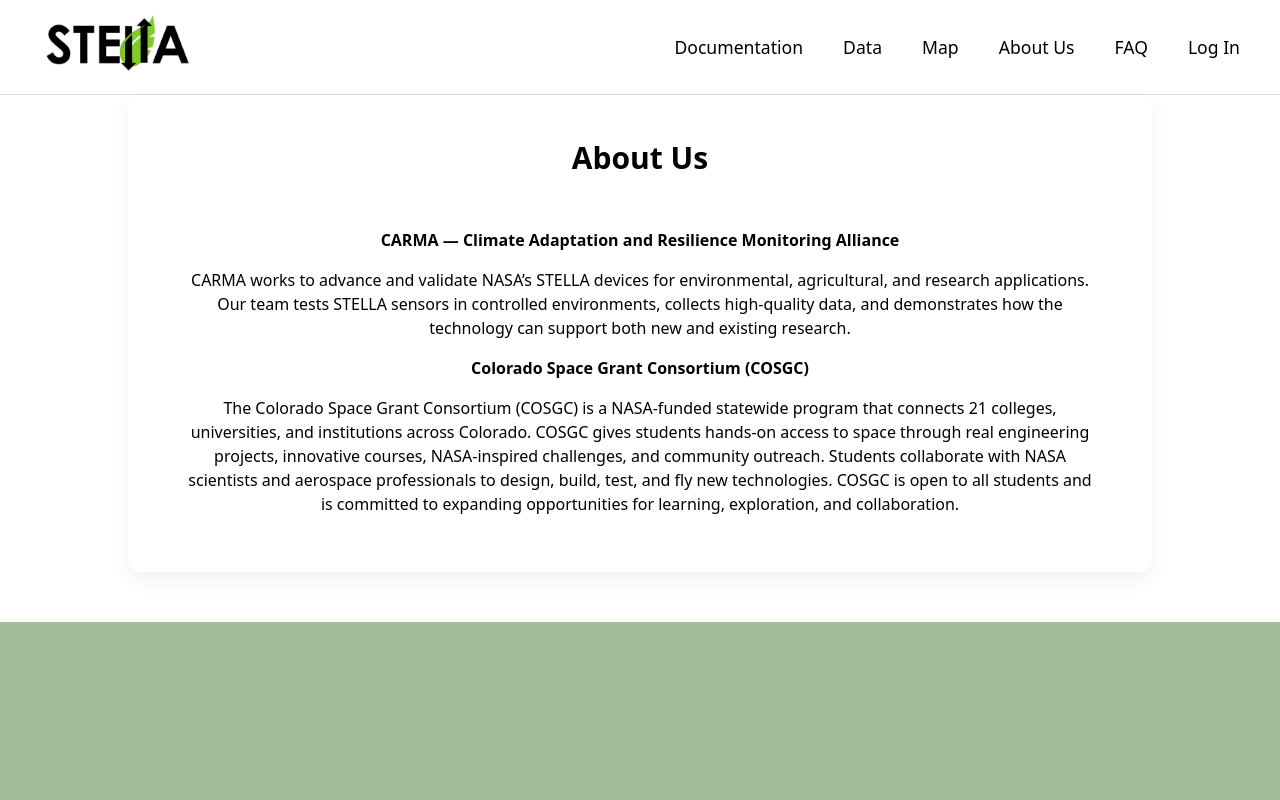
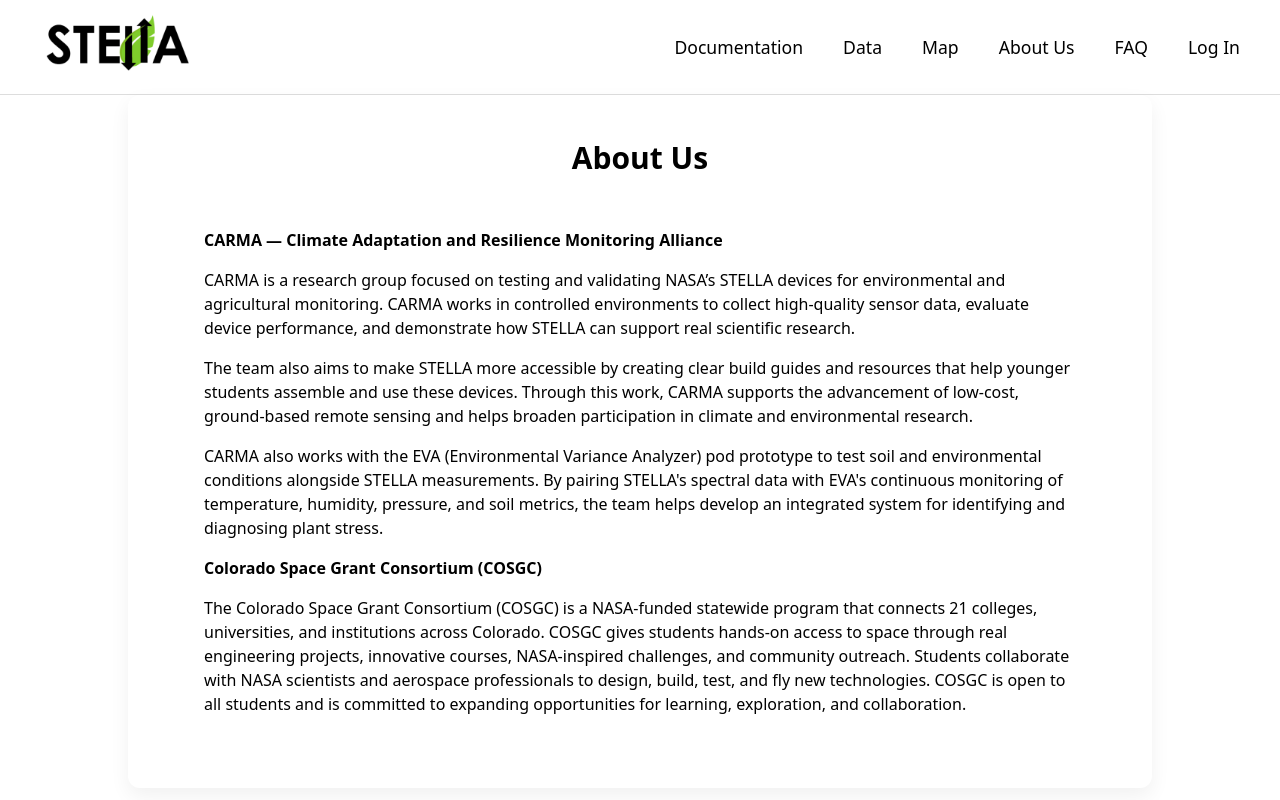
Before and after one commit to carmacuboulder-afk/Stella_OLD_Proto2, a React (Create React App) app in the folder Project Code/frontend/: page /about in a window 1280 px wide. Shown: the top 800 px of the page. Built offline with nearby package versions, Linux system fonts and the light colour scheme.

Commit message:
update about us content

```diff
--- a/Project Code/frontend/src/css/About.css
+++ b/Project Code/frontend/src/css/About.css
@@ -18,4 +18,11 @@
 .about h2 {
     font-weight: bolder;
     margin: 1rem;
+    text-align: left;
 }
+
+.about p {
+    text-align: left;
+    margin: 1rem;
+    margin-top: 1rem;
+}
--- a/Project Code/frontend/src/pages/About.jsx
+++ b/Project Code/frontend/src/pages/About.jsx
@@ -12,9 +12,20 @@
 
       <h2>CARMA — Climate Adaptation and Resilience Monitoring Alliance</h2>
       <p>
-        CARMA works to advance and validate NASA’s STELLA devices for environmental, agricultural, and research applications.
-        Our team tests STELLA sensors in controlled environments, collects high-quality data, and demonstrates how the technology
-        can support both new and existing research.
+        CARMA is a research group focused on testing and
+        validating NASA’s STELLA devices for environmental and agricultural monitoring. CARMA works in controlled environments to
+        collect high-quality sensor data, evaluate device performance, and demonstrate how STELLA can support real scientific
+        research.
+      </p>
+      <p>
+        The team also aims to make STELLA more accessible by creating clear build guides and resources that help younger students
+        assemble and use these devices. Through this work, CARMA supports the advancement of low-cost, ground-based remote sensing
+        and helps broaden participation in climate and environmental research.
+      </p>
+      <p>
+        CARMA also works with the EVA (Environmental Variance Analyzer) pod prototype to test soil and environmental conditions
+        alongside STELLA measurements. By pairing STELLA's spectral data with EVA's continuous monitoring of temperature, humidity,
+        pressure, and soil metrics, the team helps develop an integrated system for identifying and diagnosing plant stress.
       </p>
 
       <h2>Colorado Space Grant Consortium (COSGC)</h2>
```
